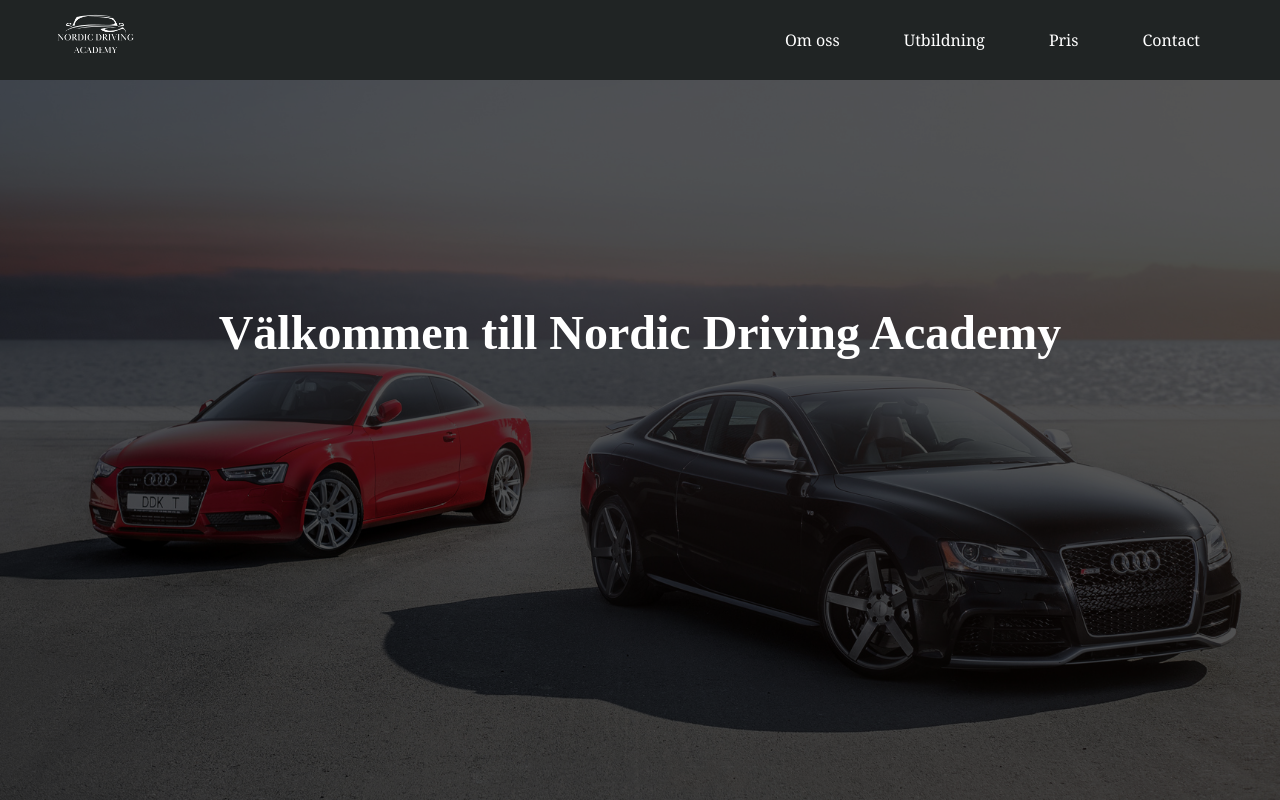
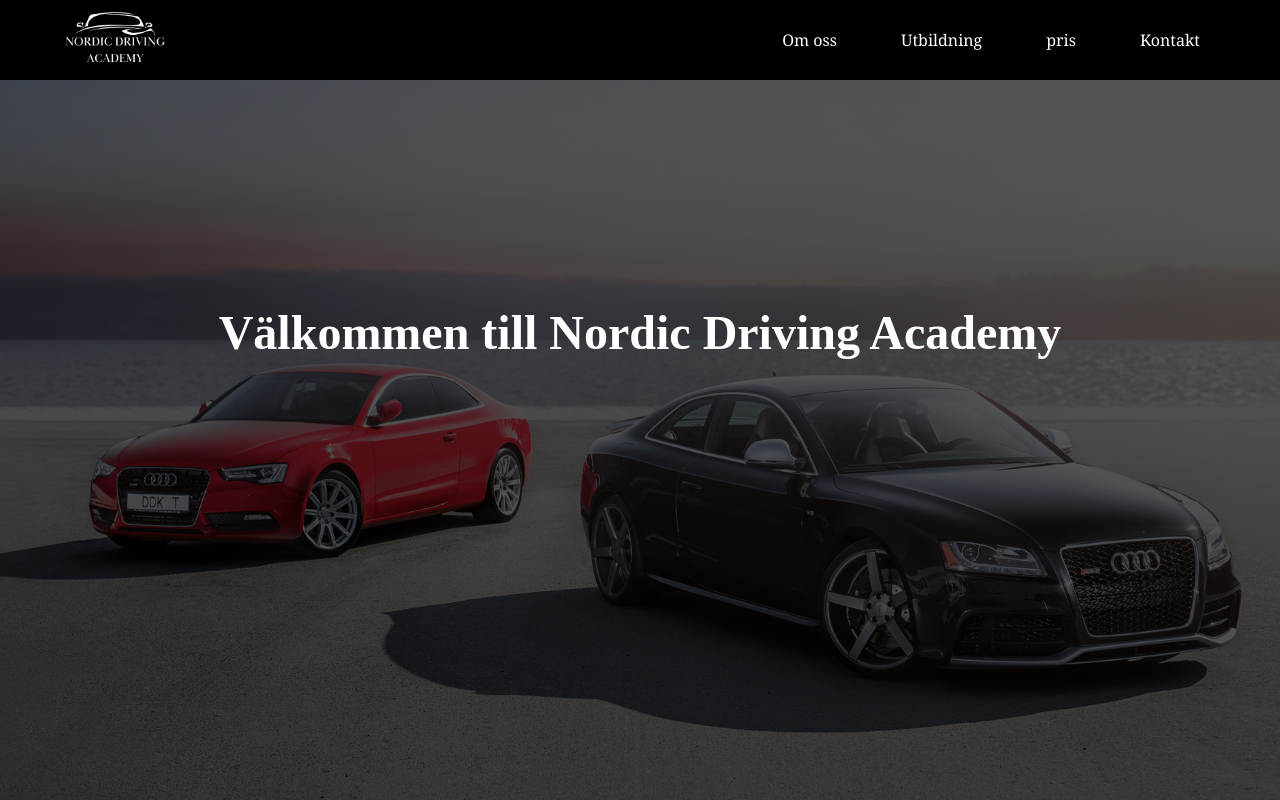
Before and after one commit to youal9/react-project, a React (Vite) app: page / in a window 1280 px wide. Built offline with nearby package versions, Linux system fonts and the light colour scheme.

Commit message:
fixade till nav links

```diff
--- a/src/Components/Navbar/Navbar.css
+++ b/src/Components/Navbar/Navbar.css
@@ -4,7 +4,7 @@
     z-index: 10;
     position: fixed;
 
-    background-color: rgba(33, 37, 37, 0.998);
+    background-color: rgba(0, 0, 0, 0.998);
 
 
 }
@@ -47,13 +47,14 @@
 .logo{
     cursor: pointer;
     display: flex;
+    margin-top: 10px;
     align-items: center;
 
 
 }
 
 .logo img {
-    width: 130px;
+    width: 170px;
 
 }
 
@@ -83,7 +84,7 @@
         left: -100%;
         justify-content: center;
         align-items: center;
-        background-color: rgba(0, 0, 0, 0.901);
+        background-color: rgb(0, 0, 0);
         transition: 0.5s ease-in;
     }
     .nav-container{
--- a/src/Components/Navbar/Navbar.jsx
+++ b/src/Components/Navbar/Navbar.jsx
@@ -16,15 +16,15 @@
 
     <div className='navbar'>
         <div className="nav-container">
-            <div className="logo">
+            <Link to="hero"smooth={true}  duration={500} offset={-80} onClick={handleClick} className="logo">
                 <img src={logo} alt="" />
 
-            </div>
+            </Link>
             <ul className={click ? 'nav-menu active':'nav-menu'}>
             <li><Link to="oss" smooth={true}  duration={500} offset={-80}  onClick={handleClick}>Om oss</Link></li>
             <li><Link to="data"smooth={true}  duration={500} offset={-80} onClick={handleClick}>Utbildning</Link></li>
-            <li><Link to="Pris">Pris</Link></li>
-            <li><Link to="Kontakt">Contact</Link></li>
+            <li><Link to="pris"smooth={true}  duration={500} offset={-80} onClick={handleClick}>pris</Link></li>
+            <li><Link to="kontakt"smooth={true}  duration={500} offset={-80} onClick={handleClick}>Kontakt</Link></li>
 
             </ul>
             <div className="hamburger" onClick={handleClick}>
```
